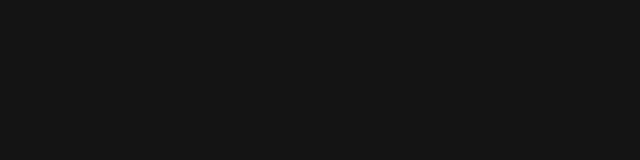
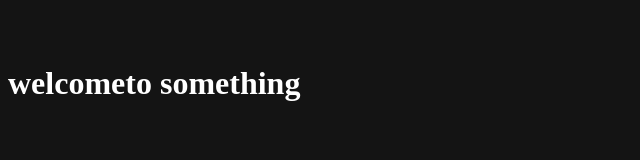
Before and after one commit to randomx3o/something, a plain HTML site: page index.html in a window 1280 px wide. Shown: the whole page, without its empty margins (0-640 px from the left). Drawn offline with Linux system fonts and the light colour scheme.

Commit message:
Update index.html

```diff
--- a/index.html
+++ b/index.html
@@ -7,6 +7,7 @@
    }
      header {
     background-color: #141414;
+    color: white;
    }
      section {
     background-color: #141414;
@@ -18,6 +19,8 @@
  </head>
  <body>
   <header>
+   <br><br>
+   <h1>welcometo something</h1>
   </header>
   <section>
   </section>
```
